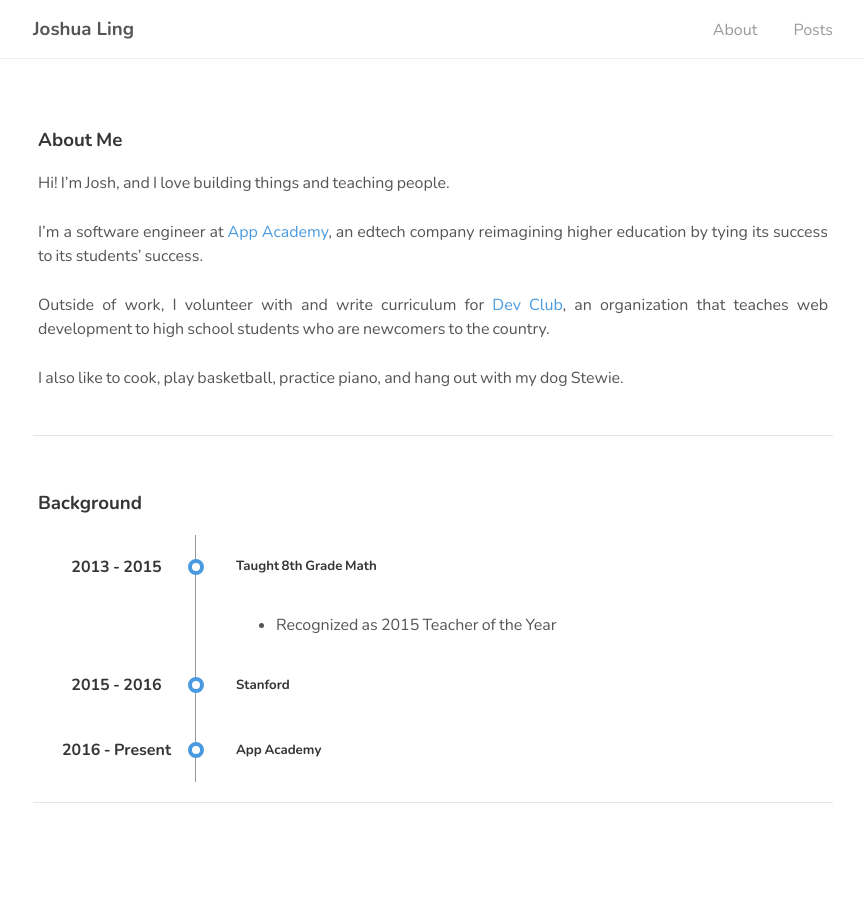
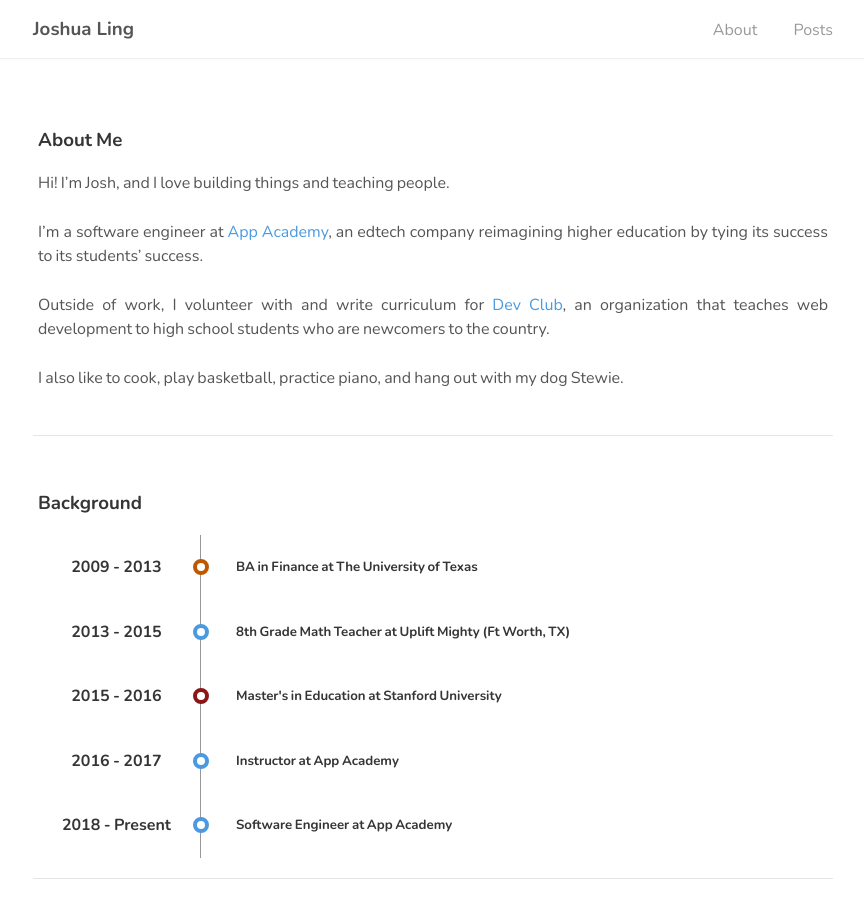
Before and after one commit to joshling1919/joshling1919.github.io, a Jekyll site: the page built from _pages/about.md, in a window 1280 px wide. Shown: the whole page, without its empty margins (207-1071 px from the left). Built offline with Jekyll 4.4.1, drawn with Linux system fonts in a browser that asks for light colours.

Commit message:
Finish styling background section

```diff
--- /dev/null
+++ b/_includes/icon.html
@@ -0,0 +1 @@
+<!-- https://sourabhbajaj.com/blog/2017/10/29/adding-social-media-share-icons-to-jekyll/ -->
--- a/_layouts/about.html
+++ b/_layouts/about.html
@@ -16,33 +16,46 @@ layout: default
     <div class="timeline">
       <div class="timeline-entry">
         <div class="timeline-entry-year-container">
-          <h4 class="timeline-entry-year">2013 - 2015</h4>
+          <h4 class="timeline-entry-year timeline-entry-year-longhorns">2009 - 2013</h4>
         </div>
         <div class="timeline-entry-content">
-          <h5>Taught 8th Grade Math</h5>
-          <ul>
-            <li>
-              Recognized as 2015 Teacher of the Year
-            </li>
-          </ul>
+          <h5>BA in Finance at The University of Texas</h5>
         </div>
       </div>
 
       <div class="timeline-entry">
         <div class="timeline-entry-year-container">
-          <h4 class="timeline-entry-year">2015 - 2016</h4>
+          <h4 class="timeline-entry-year">2013 - 2015</h4>
         </div>
         <div class="timeline-entry-content">
-          <h5>Stanford</h5>
+          <h5>8th Grade Math Teacher at Uplift Mighty (Ft Worth, TX)</h5>
         </div>
       </div>
 
       <div class="timeline-entry">
         <div class="timeline-entry-year-container">
-          <h4 class="timeline-entry-year">2016 - Present</h4>
+          <h4 class="timeline-entry-year timeline-entry-year-stanford">2015 - 2016</h4>
         </div>
         <div class="timeline-entry-content">
-          <h5>App Academy</h5>
+          <h5>Master's in Education at Stanford University</h5>
+        </div>
+      </div>
+
+      <div class="timeline-entry">
+        <div class="timeline-entry-year-container">
+          <h4 class="timeline-entry-year">2016 - 2017</h4>
+        </div>
+        <div class="timeline-entry-content">
+          <h5>Instructor at App Academy</h5>
+        </div>
+      </div>
+
+      <div class="timeline-entry">
+        <div class="timeline-entry-year-container">
+          <h4 class="timeline-entry-year">2018 - Present</h4>
+        </div>
+        <div class="timeline-entry-content">
+          <h5>Software Engineer at App Academy</h5>
         </div>
       </div>
     </div>
--- a/_sass/tale/_about.scss
+++ b/_sass/tale/_about.scss
@@ -25,8 +25,6 @@
 
   &-entry-year-container {
     width: 20%;
-    border-right: 1px solid $grey-1;
-
     h4 {
       position: relative;
       width: 100%;
@@ -45,13 +43,25 @@
     z-index: 1;
     top: 50%;
     transform: translateY(-50%);
-    right: -9px;
+    right: -14px;
+  }
+
+  &-entry-year-longhorns::after {
+    border: 4px solid #bf5700;
+  }
+
+  &-entry-year-stanford::after {
+    border: 4px solid #8c1515;
   }
 
   &-entry-content {
     display: flex;
+    border-left: 1px solid $grey-1;
+
+    width: 80%;
     flex-direction: column;
     justify-content: center;
-    margin-left: 40px;
+    padding-left: 35px;
+    margin-left: 5px;
   }
 }
```
